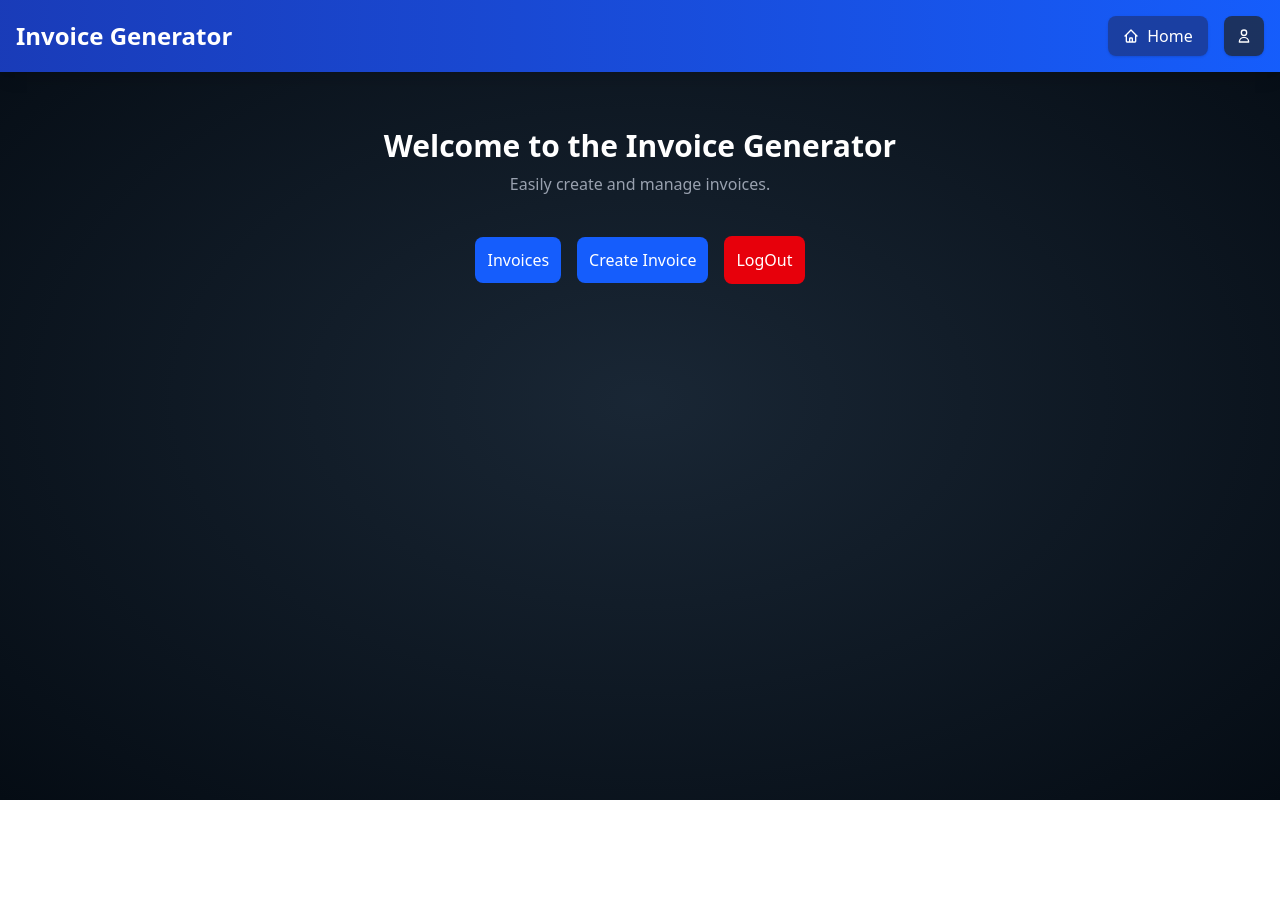
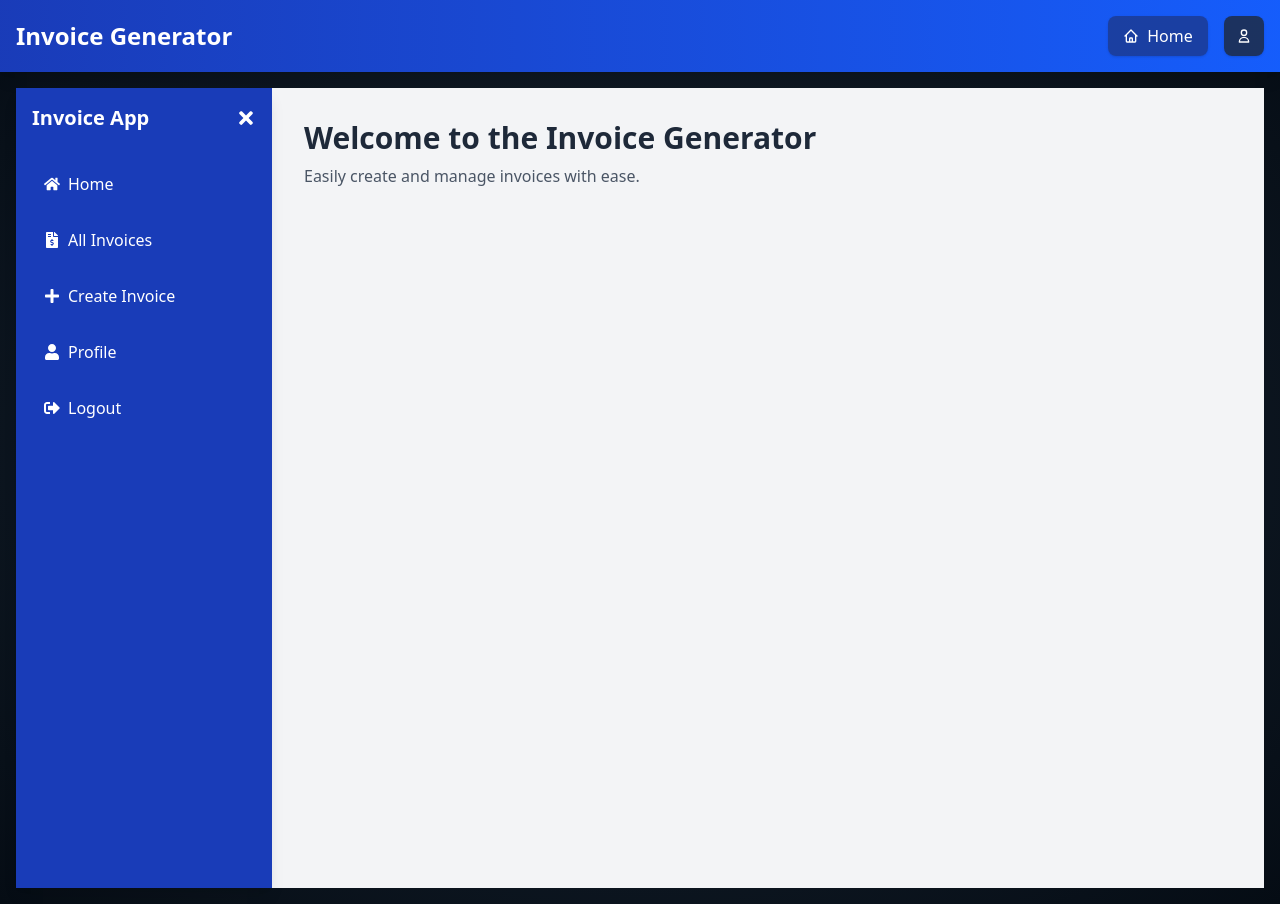
Before and after one commit to Durgeshkushwaha/Invoice_Generator, a React (Vite) app in the folder frontend/: page /home in a window 1280 px wide. Before the commit the page ends 800 px from the top, so only its background shows below. Built offline with nearby package versions, Linux system fonts and the light colour scheme; sample sign-in values are in the browser's storage.

Commit message:
added sidebar to home page

```diff
--- a/frontend/src/pages/Home.jsx
+++ b/frontend/src/pages/Home.jsx
@@ -1,30 +1,69 @@
-import React from "react";
-import { Link } from "react-router-dom";
-import { toast } from 'react-toastify'
-import { useAuth } from '../contexts/AuthContext';
-import { useNavigate } from 'react-router-dom';
+import React, { useState } from "react";
+import { Link, useNavigate } from "react-router-dom";
+import { toast } from "react-toastify";
+import { useAuth } from "../contexts/AuthContext";
 
-
+// React Icons
+import { FaBars, FaTimes, FaFileInvoiceDollar, FaPlus, FaSignOutAlt, FaHome, FaUser } from "react-icons/fa";
 
 function Home() {
     const { logout } = useAuth();
     const navigate = useNavigate();
+    const [isOpen, setIsOpen] = useState(true);
 
     const handleLogout = () => {
-        // logout();
-        toast.success('Logout Successfully! 👋')
-        setTimeout(() => logout(), 1000); // Show toast first, then logout
-        navigate('/login');
-    }
+        toast.success("Logout Successfully! 👋");
+        setTimeout(() => logout(), 1000);
+        navigate("/login");
+    };
+
+    const toggleSidebar = () => {
+        setIsOpen(!isOpen);
+    };
 
     return (
-        <div className="text-center mt-10">
-            <h1 className="text-3xl font-bold text-white">Welcome to the Invoice Generator</h1>
-            <p className="mt-2 text-gray-400">Easily create and manage invoices.</p>
-            <div className="space-x-4 mt-10">
-                <Link to="/invoices" className="hover:bg-blue-700  text-white   bg-blue-600 p-3 rounded-lg">Invoices</Link>
-                <Link to="/create-invoice" className="hover:bg-blue-700 text-white  bg-blue-600 p-3 rounded-lg">Create Invoice</Link>
-                <button onClick={() => handleLogout()} className="hover:bg-red-700 text-white  bg-red-600 p-3 rounded-lg cursor-pointer">LogOut</button>
+        <div className="flex min-h-screen bg-gray-100">
+            {/* Sidebar */}
+            <div className={`transition-all duration-300 ease-in-out ${isOpen ? "w-64" : "w-16"} bg-blue-800 text-white shadow-lg`}>
+                <div className="flex items-center justify-between p-4">
+                    <span className="text-xl font-bold">
+                        {isOpen && "Invoice App"}
+                    </span>
+                    <button onClick={toggleSidebar} className="focus:outline-none text-white">
+                        {isOpen ? <FaTimes size={20} /> : <FaBars size={20} />}
+                    </button>
+                </div>
+                <nav className="flex flex-col space-y-4 p-4">
+                    <Link to="/" className="flex items-center hover:bg-blue-700 px-3 py-2 rounded-lg transition">
+                        <FaHome className="mr-2" />
+                        {isOpen && "Home"}
+                    </Link>
+                    <Link to="/invoices" className="flex items-center hover:bg-blue-700 px-3 py-2 rounded-lg transition">
+                        <FaFileInvoiceDollar className="mr-2" />
+                        {isOpen && "All Invoices"}
+                    </Link>
+                    <Link to="/create-invoice" className="flex items-center hover:bg-blue-700 px-3 py-2 rounded-lg transition">
+                        <FaPlus className="mr-2" />
+                        {isOpen && "Create Invoice"}
+                    </Link>
+                    <Link to="/profile" className="flex items-center hover:bg-blue-700 px-3 py-2 rounded-lg transition">
+                        <FaUser className="mr-2" />
+                        {isOpen && "Profile"}
+                    </Link>
+                    <button
+                        onClick={handleLogout}
+                        className="flex items-center hover:bg-red-600 px-3 py-2 rounded-lg transition"
+                    >
+                        <FaSignOutAlt className="mr-2" />
+                        {isOpen && "Logout"}
+                    </button>
+                </nav>
+            </div>
+
+            {/* Main Content */}
+            <div className="flex-1 p-8">
+                <h1 className="text-3xl font-bold text-gray-800">Welcome to the Invoice Generator</h1>
+                <p className="mt-2 text-gray-600">Easily create and manage invoices with ease.</p>
             </div>
         </div>
     );
```
